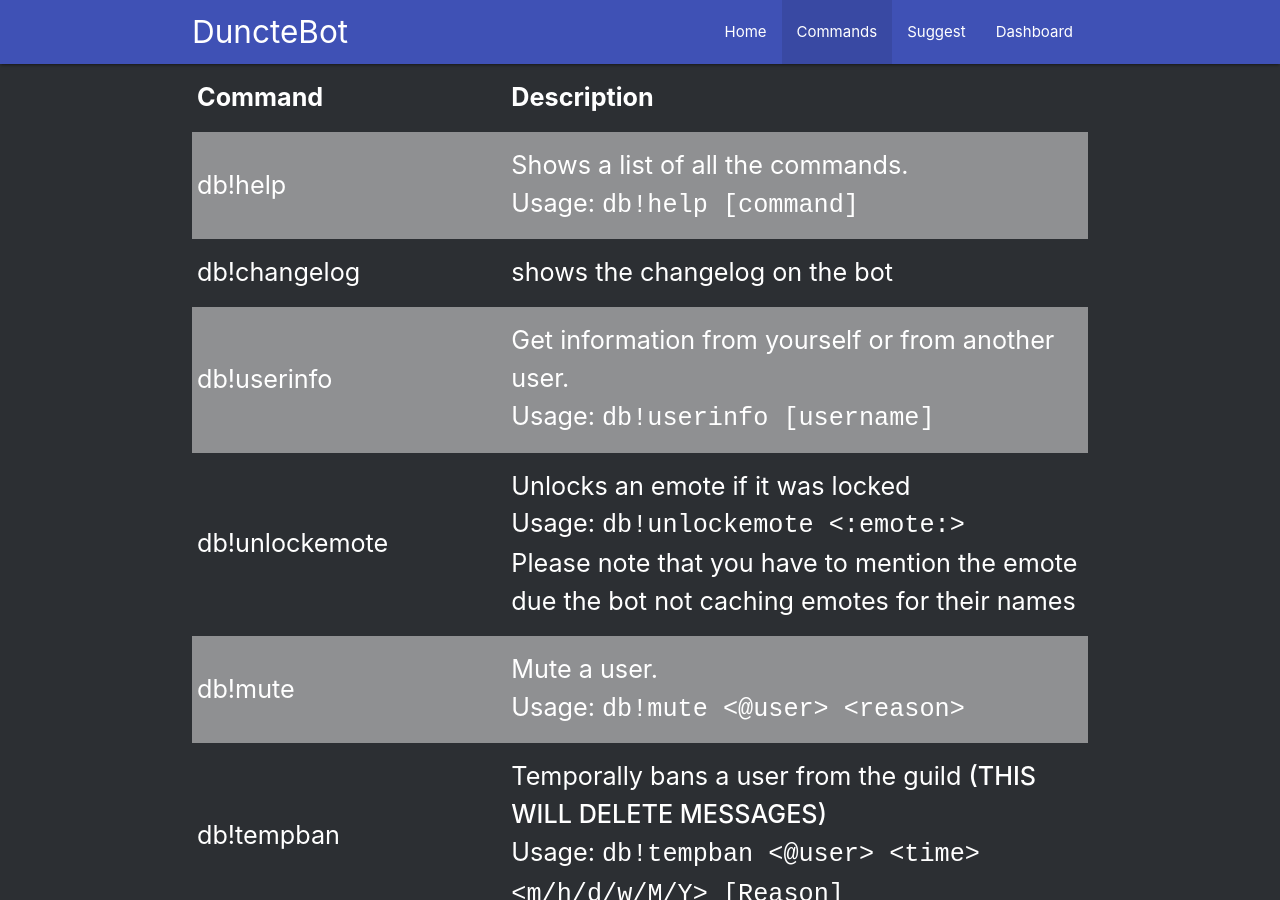
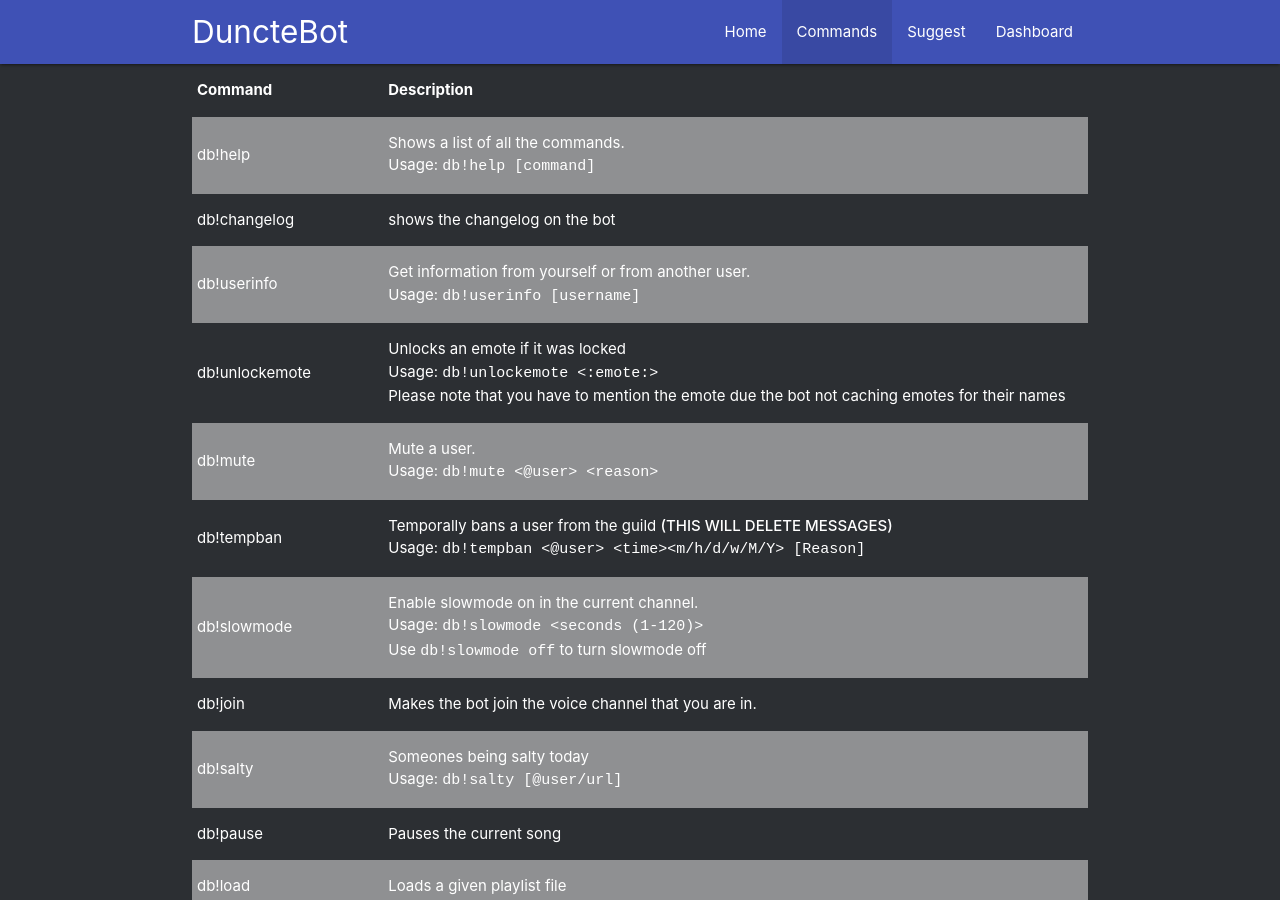
Before and after one commit to DuncteBot/dunctebot.github.io, a Jekyll site: the page built from commands.html, in a window 1280 px wide and 900 px high. Built offline with Jekyll 4.4.1, drawn with Linux system fonts in a browser that asks for light colours; comment, search, counter and statistics services are not loaded.

```diff
--- a/CNAME
+++ b/CNAME
@@ -1 +1 @@
-test.duncte123.com
+beta.bot.duncte123.me
--- a/_config.yml
+++ b/_config.yml
@@ -16,6 +16,7 @@
 title: DuncteBot
 guild_invite: https://bot.duncte123.me/api/joinGuild
 bot_invite: https://bot.duncte123.me/invite
+dashboard_domain: https://dashboard.bot.duncte123.me/dashboard
 email: contact@duncte123.me
 color: "#0751c6"
 description: >- # this means to ignore newlines until "baseurl:"
--- a/_layouts/default.html
+++ b/_layouts/default.html
@@ -53,7 +53,7 @@
                     <li{% if page.title == "Home" %} class="active"{% endif %}><a href="/">Home</a></li>
                     <li{% if page.title == "List of commands" %} class="active"{% endif %}><a href="/commands">Commands</a></li>
                     <li{% if page.title == "Leave a suggestion" %} class="active"{% endif %}><a href="/suggest">Suggest</a></li>
-                    <li{% if page.title == "Dashboard" %} class="active"{% endif %}><a href="/dashboard">Dashboard</a></li>
+                    <li><a href="{{ site.dashboard_domain }}">Dashboard</a></li>
                 </ul>
             </div>
         </nav>
@@ -63,7 +63,7 @@
         <li{% if page.title == "Home" %} class="active"{% endif %}><a href="/">Home</a></li>
         <li{% if page.title == "List of commands" %} class="active"{% endif %}><a href="/commands">Commands</a></li>
         <li{% if page.title == "Leave a suggestion" %} class="active"{% endif %}><a href="/suggest">Suggest</a></li>
-        <li{% if page.title == "Dashboard" %} class="active"{% endif %}><a href="/dashboard">Dashboard</a></li>
+        <li><a href="{{ site.dashboard_domain }}">Dashboard</a></li>
     </ul>
 </header>
 
--- a/commands.html
+++ b/commands.html
@@ -3,7 +3,7 @@ layout: command_storage
 title: List of commands
 prefix: db!
 ---
-<table class="striped flow-text">
+<table class="striped">
     <thead>
     <tr>
         <th>Command</th>
--- /dev/null
+++ b/suggest.html
@@ -0,0 +1,6 @@
+---
+layout: default
+title: Leave a suggestion
+---
+
+WIP
```
